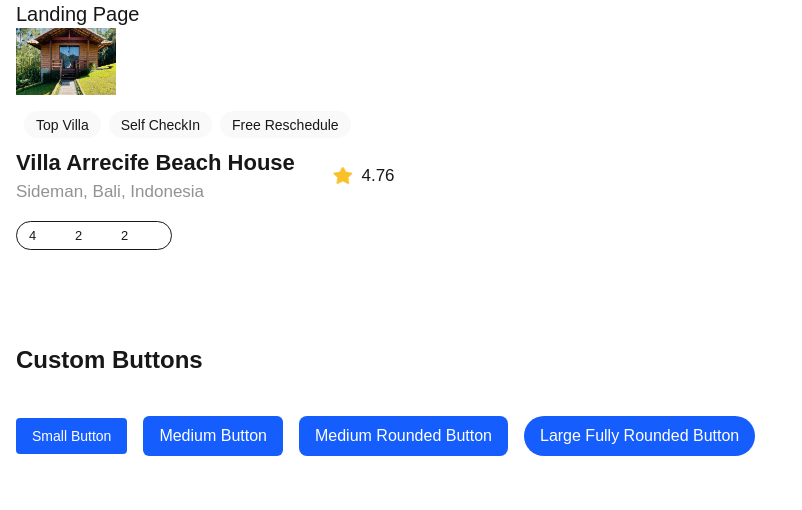
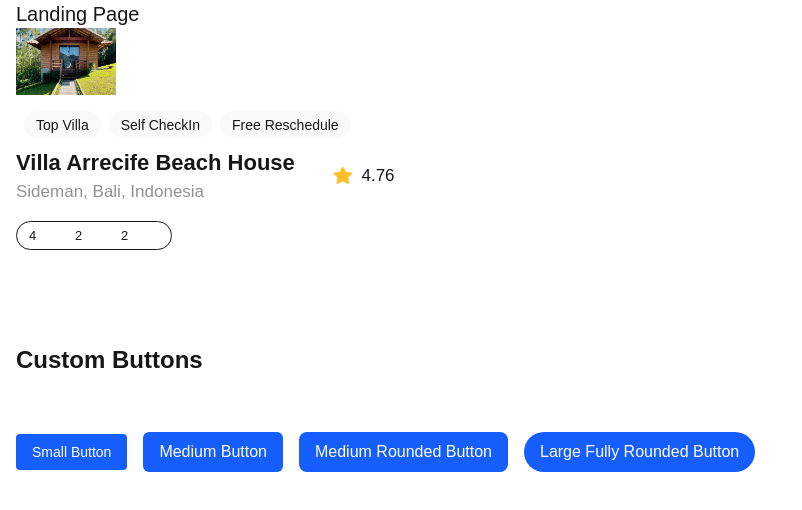
Before and after one commit to Peter-Adjao/alx-project-0x00-setup, a Next.js app in the folder alx-project-0x00/: page /landing in a window 1280 px wide. Shown: the top 510 px of the page, without its empty margins (0-802 px from the left). Built offline with nearby package versions, Linux system fonts and the light colour scheme.

Commit message:
feat: Update landing page buttons

```diff
--- a/alx-project-0x00/pages/landing.tsx
+++ b/alx-project-0x00/pages/landing.tsx
@@ -14,7 +14,7 @@ const Landing: React.FC =  () => {
         <Button title="Small Button" styles="text-sm rounded-sm ml-4" />
         <Button title="Medium Button" styles="text-base rounded-md" />
         <Button title="Medium Rounded Button" styles="text-base rounded-lg" />
-        <Button title="Large Fully Rounded Button" styles="text-base rounded-full" />
+        <Button title="Large Fully Rounded Button" styles="text-base rounded-full mt-4" />
 
 
 
```
